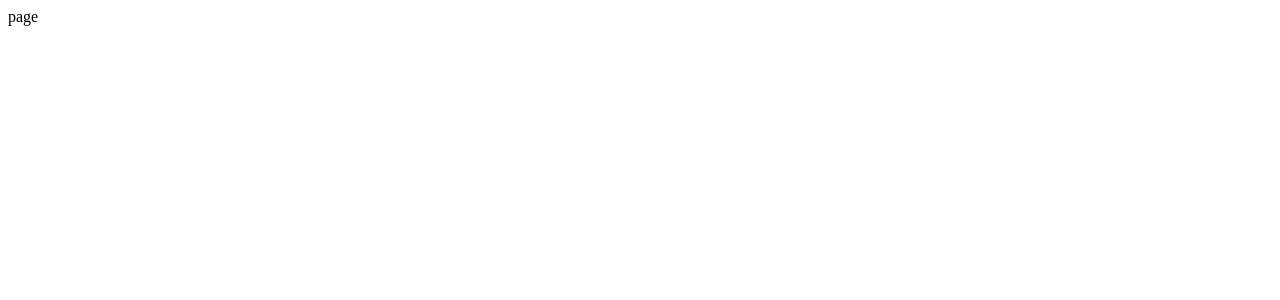
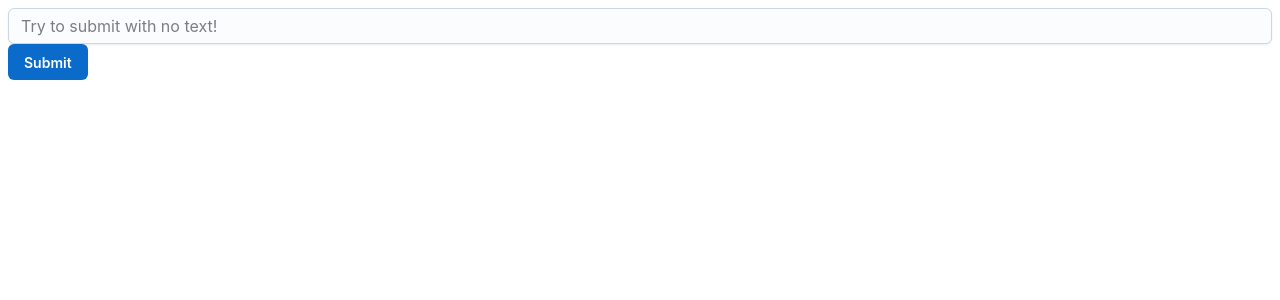
Before and after one commit to mouhamadx92x/to-do, a Next.js app: page / in a window 1280 px wide. Shown: the top 300 px of the page. Built offline with nearby package versions, Linux system fonts and the light colour scheme.

Commit message:
create form

```diff
--- /dev/null
+++ b/src/app/layout.tsx
@@ -0,0 +1,16 @@
+export const metadata = {
+  title: 'Next.js',
+  description: 'Generated by Next.js',
+}
+
+export default function RootLayout({
+  children,
+}: {
+  children: React.ReactNode
+}) {
+  return (
+    <html lang="en">
+      <body>{children}</body>
+    </html>
+  )
+}
--- a/src/app/page.tsx
+++ b/src/app/page.tsx
@@ -1,7 +1,29 @@
-import React from "react";
+import { Box, Button, Input } from "@mui/joy";
+import React, { useState } from "react";
 
 const ToDo = () => {
-    return <div>page</div>;
+    const [inputValue, setInputValue] = useState("");
+
+    const handleChange = (event: React.ChangeEvent<HTMLInputElement>) => {
+        setInputValue(event.target.value);
+    };
+
+    const submitHandler = (event: React.FormEvent<HTMLFormElement>) => {
+        event.preventDefault();
+        console.log("Input Value:", inputValue);
+    };
+
+    return (
+        <Box component="form" onSubmit={submitHandler}>
+            <Input
+                placeholder="Try to submit with no text!"
+                value={inputValue}
+                onChange={handleChange}
+                required
+            />
+            <Button type="submit">Submit</Button>
+        </Box>
+    );
 };
 
 export default ToDo;
```
